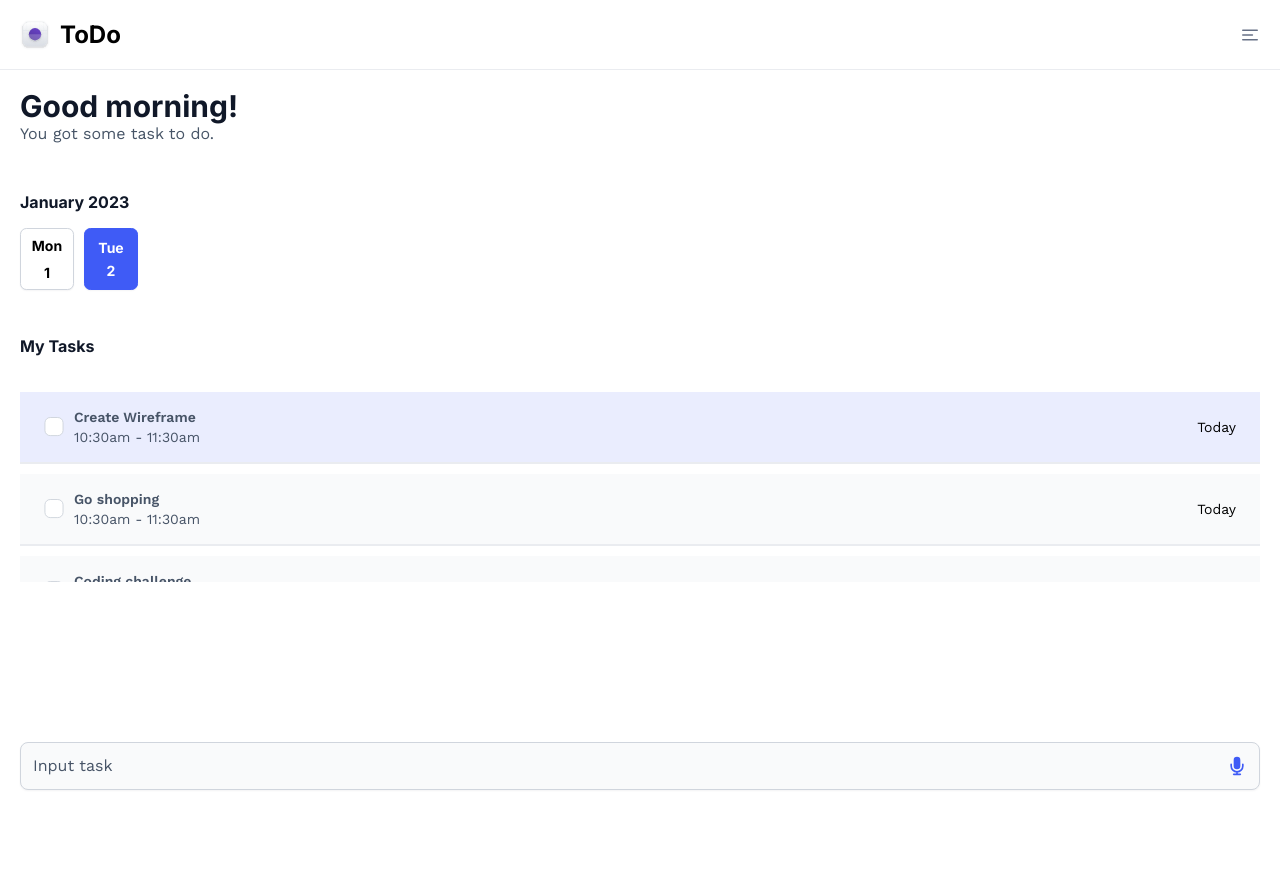
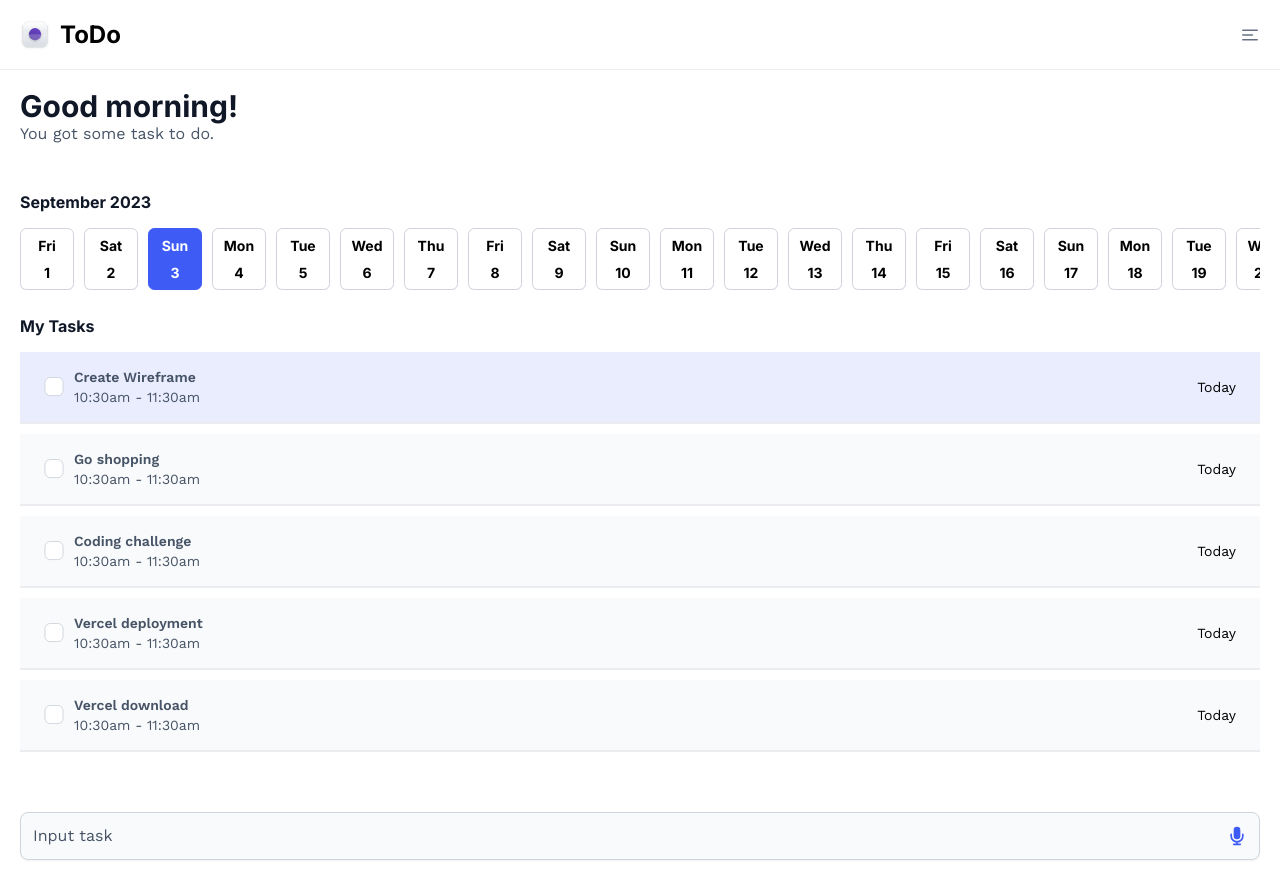
Before and after one commit to Ejirooghene/schoolinka, a React (Create React App) app: page / in a window 1280 px wide. Before the commit the page ends 800 px from the top, so only its background shows below. Built offline with nearby package versions, Linux system fonts and the light colour scheme.

Commit message:
date done

```diff
--- a/src/components/Action/action.style.ts
+++ b/src/components/Action/action.style.ts
@@ -3,7 +3,7 @@ import styled from 'styled-components';
 
 export const Modal = styled.div`
     width: 100%;
-    minHeight: 50vh;
+    min-height: 50vh;
     background-color: #FFF;
     padding: 20px;
     border-radius: 30px  30px 0 0;
--- a/src/components/Calendar/calendar.tsx
+++ b/src/components/Calendar/calendar.tsx
@@ -1,19 +1,21 @@
 import React, { FC } from 'react';
 import { Container, Date } from './calender.style';
+import { getMonthAndYear, getCurrentDay, getDatesAndDaysOfWeekInCurrentMonth } from '../../utils/date';
 
 const Calendar = () => {
+    const days = getDatesAndDaysOfWeekInCurrentMonth();
     return (
         <Container>
-            <h2>January 2023</h2>
+            <h2>{getMonthAndYear()}</h2>
             <div>
-                <Date>
-                    <p>Mon</p>
-                    <p>1</p>
-                </Date>
-                <Date>
-                    <p>Tue</p>
-                    <p>2</p>
-                </Date>
+                {
+                    days.map((day: any) => (
+                        <Date current={getCurrentDay() === day.date}>
+                            <p>{day.dayOfWeek}</p>
+                            <p>{day.date}</p>
+                        </Date>
+                    ))
+                }
             </div>
         </Container>
     )
--- a/src/components/Calendar/calender.style.ts
+++ b/src/components/Calendar/calender.style.ts
@@ -1,7 +1,11 @@
 import styled from 'styled-components';
 
+interface DateProps {
+    current: boolean;
+}
+
 export const Container = styled.section`
-    margin: 40px 0;
+    margin: 20px 0;
 
     h2 {
         color: #101828;
@@ -13,15 +17,24 @@ export const Container = styled.section`
         margin: 20px 0 10px 0;
     }
 
+    & > div {
+        overflow-x: scroll;
+
+        &::-webkit-scrollbar {
+            width: 0.1rem;
+        }
+    }
+
     div {
         display: flex;
         gap: 10px;
     }
 `
 
-export const Date = styled.div`
+export const Date = styled.div<DateProps>`
     display: flex;
     width: 49.37px;
+    color: ${(prop) => prop.current ? '#fff' : '#000'};
     font-family: Inter;
     font-size: 14px;
     font-style: normal;
@@ -32,22 +45,22 @@ export const Date = styled.div`
     align-items: center;
     gap: 6.37px;
     border-radius: 6.37px;
-    border: 0.796px solid #D0D5DD;
-    background: #FFF;
+    border: 0.796px solid ${(prop) => prop.current ? '#3F5BF6' : '#D0D5DD'} ;
+    background: ${(prop) => prop.current ? '#3F5BF6' : '#fff'};
     box-shadow: 0px 0.7963px 1.59259px 0px rgba(16, 24, 40, 0.05);
 
-    &:nth-child(2){
-        display: flex;
-        width: 49.37px;
-        padding: 7.963px 26px;
-        flex-direction: column;
-        justify-content: center;
-        align-items: center;
-        gap: 6.37px;
-        border-radius: 6.37px;
-        border: 0.796px solid #3F5BF6;
-        background: #3F5BF6;
-        box-shadow: 0px 0.7963px 1.59259px 0px rgba(16, 24, 40, 0.05);
-        color: #fff;
-    }
+    // &:nth-child(2){
+    //     display: flex;
+    //     width: 49.37px;
+    //     padding: 7.963px 26px;
+    //     flex-direction: column;
+    //     justify-content: center;
+    //     align-items: center;
+    //     gap: 6.37px;
+    //     border-radius: 6.37px;
+    //     border: 0.796px solid #3F5BF6;
+    //     background: #3F5BF6;
+    //     box-shadow: 0px 0.7963px 1.59259px 0px rgba(16, 24, 40, 0.05);
+    //     color: #fff;
+    // }
 `
--- a/src/components/DeleteTask/deleteTask.style.ts
+++ b/src/components/DeleteTask/deleteTask.style.ts
@@ -1,5 +1,5 @@
 import styled from 'styled-components';
 
 export const Container = styled.div`
-    minHeight: 50vh;
+    min-eight: 50vh;
 `
--- a/src/global.styles.ts
+++ b/src/global.styles.ts
@@ -6,6 +6,10 @@ const GlobalStyle = createGlobalStyle`
         padding: 0;
         box-sizing: border-box;
     }
+
+    body {
+        height: 100vh;
+    }
 `
 
 export default GlobalStyle;
--- a/src/index.css
+++ /dev/null
@@ -1,13 +0,0 @@
-body {
-  margin: 0;
-  font-family: -apple-system, BlinkMacSystemFont, 'Segoe UI', 'Roboto', 'Oxygen',
-    'Ubuntu', 'Cantarell', 'Fira Sans', 'Droid Sans', 'Helvetica Neue',
-    sans-serif;
-  -webkit-font-smoothing: antialiased;
-  -moz-osx-font-smoothing: grayscale;
-}
-
-code {
-  font-family: source-code-pro, Menlo, Monaco, Consolas, 'Courier New',
-    monospace;
-}
--- a/src/index.tsx
+++ b/src/index.tsx
@@ -1,6 +1,5 @@
 import React from 'react';
 import ReactDOM from 'react-dom/client';
-import './index.css';
 import App from './App';
 import reportWebVitals from './reportWebVitals';
 
--- a/src/pages/Home/home.style.ts
+++ b/src/pages/Home/home.style.ts
@@ -9,11 +9,14 @@ export const Container = styled.div`
     height: 100vh;
     display: flex;
     flex-direction: column;
+    position: relative;
 `
 
 export const Body = styled.div`
     flex: 1;
     padding: 0 20px;
+    display: flex;
+    flex-direction: column;
 `
 
 export const Greeting = styled.p`
@@ -38,7 +41,7 @@ export const SubText = styled.p`
 export const Tasks = styled.section`
 
     & > div {
-        height: 200px;
+        flex: 1;
         padding-bottom: 30px;
         overflow-y: scroll;
 
@@ -54,7 +57,7 @@ export const Tasks = styled.section`
         font-style: normal;
         font-weight: 600;
         line-height: 32px;
-        margin: 20px 0 20px 0;
+        // margin: 20px 0 20px 0;
     }
 `
 export const Task = styled.div<TaskProps>`
--- a/src/pages/Home/home.tsx
+++ b/src/pages/Home/home.tsx
@@ -1,6 +1,7 @@
 import React, { FC, useState } from 'react';
 import { Container, Body, Greeting, SubText, Tasks, Task, Footer, Input } from './home.style';
 import { Header, Calendar, Modal } from '../../components';
+import { getGreeting } from '../../utils/greeting';
 
 type ITask = {
     task: string;
@@ -31,6 +32,12 @@ const Home: FC = () => {
         },
         {
             task: 'Vercel deployment',
+            start: '10:30am',
+            end: '11:30am',
+            completed: false,
+        },
+        {
+            task: 'Vercel download',
             start: '10:30am',
             end: '11:30am',
             completed: false,
@@ -66,7 +73,7 @@ const Home: FC = () => {
             <Modal visible={showEditTask} title='Edit Task' btnTxt1='Cancel' edit={false} btnTxt2='Save'  action={() => setShowEditTask(false)} />
             <Header />
             <Body>
-                <Greeting>Good morning!</Greeting>
+                <Greeting>{getGreeting()}</Greeting>
                 <SubText>You got some task to do.</SubText>
                 <Calendar />
                 <Tasks>
--- /dev/null
+++ b/src/utils/date.ts
@@ -0,0 +1,53 @@
+export const getMonthAndYear = (): string => {
+    const months = [
+        'January', 'February', 'March', 'April', 'May', 'June',
+        'July', 'August', 'September', 'October', 'November', 'December'
+    ];
+
+    const currentDate = new Date();
+    const currentMonth = months[currentDate.getMonth()];
+    const currentYear = currentDate.getFullYear();
+
+    return `${currentMonth} ${currentYear}`;
+}
+
+export const getCurrentDay = () => {
+    const currentDate = new Date();
+    return currentDate.getDate();
+}
+
+export const getDatesAndDaysOfWeekInCurrentMonth = () => {
+    const currentDate = new Date();
+    const currentMonth = currentDate.getMonth();
+    const currentYear = currentDate.getFullYear();
+
+    // Create a date object for the first day of the current month
+    const firstDayOfMonth = new Date(currentYear, currentMonth, 1);
+
+    // Determine the day of the week for the first day (0 = Sunday, 1 = Monday, ..., 6 = Saturday)
+    const firstDayOfWeek = firstDayOfMonth.getDay();
+
+    // Get the total number of days in the current month
+    const lastDayOfMonth = new Date(currentYear, currentMonth + 1, 0);
+    const totalDaysInMonth = lastDayOfMonth.getDate();
+
+    // Create an array to store date and day of the week objects
+    const datesAndDaysOfWeek = [];
+
+    // Fill in the date and day of the week objects for the current month
+    for (let day = 1; day <= totalDaysInMonth; day++) {
+      const dayOfWeek = (firstDayOfWeek + day - 1) % 7; // Calculate the day of the week
+      const dateAndDayOfWeek = {
+        date: day,
+        dayOfWeek: getDayOfWeekName(dayOfWeek), // Convert day of the week number to name
+      };
+      datesAndDaysOfWeek.push(dateAndDayOfWeek); // Store the object in the array
+    }
+
+    return datesAndDaysOfWeek;
+}
+
+const getDayOfWeekName = (dayOfWeek: number) => {
+    const daysOfWeekNames = ['Sun', 'Mon', 'Tue', 'Wed', 'Thu', 'Fri', 'Sat'];
+    return daysOfWeekNames[dayOfWeek];
+}
--- /dev/null
+++ b/src/utils/greeting.ts
@@ -0,0 +1,16 @@
+export const getGreeting = () => {
+    const currentTime = new Date();
+    const currentHour = currentTime.getHours();
+
+    let greeting;
+
+    if (currentHour >= 0 && currentHour < 12) {
+        greeting = "Good morning!";
+    } else if (currentHour >= 12 && currentHour < 17) {
+        greeting = "Good afternoon!";
+    } else {
+        greeting = "Good evening!";
+    }
+
+    return greeting;
+}
```
